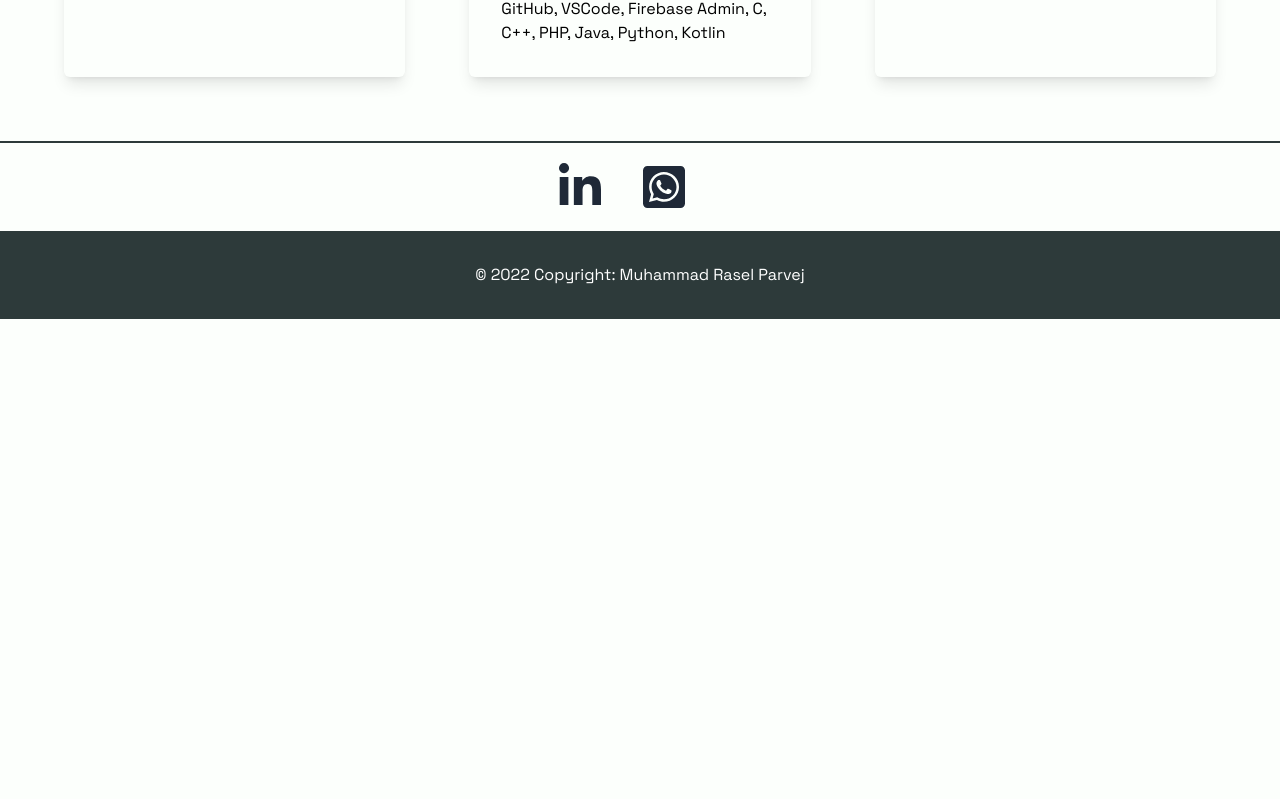
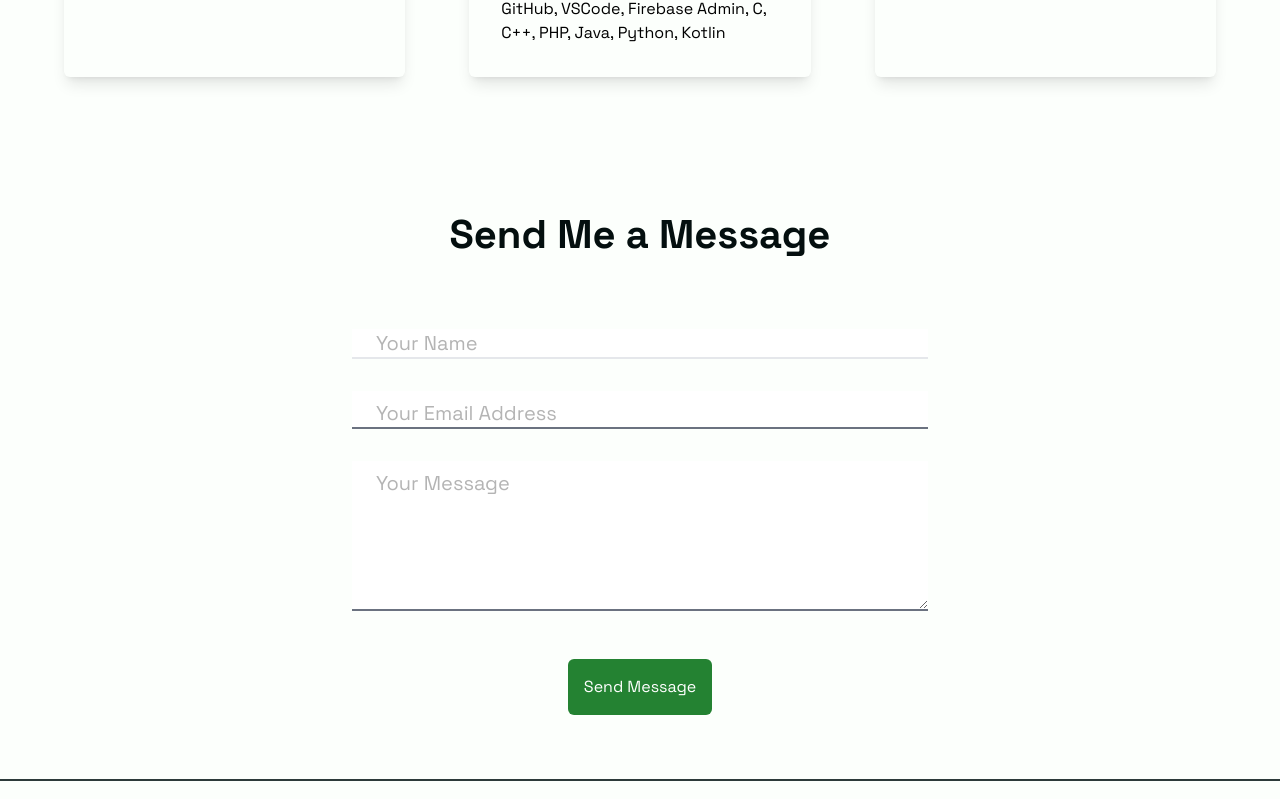
Before and after one commit to RaselParvejHrid/portfolio, a React (Vite) app: page / in a window 1280 px wide. Shown: the part 1497-2296 px from the top of the page. Before the commit the page ends 1816 px from the top, so only its background shows below. Built offline with nearby package versions, Linux system fonts and the light colour scheme.

Commit message:
Contact Form Done

```diff
--- a/package.json
+++ b/package.json
@@ -9,9 +9,12 @@
     "preview": "vite preview"
   },
   "dependencies": {
+    "@emailjs/browser": "^3.10.0",
     "react": "^18.2.0",
     "react-dom": "^18.2.0",
+    "react-hook-form": "^7.40.0",
     "react-icons": "^4.7.1",
+    "react-toastify": "^9.1.1",
     "typewriter-effect": "^2.19.0"
   },
   "devDependencies": {
--- a/src/App.jsx
+++ b/src/App.jsx
@@ -1,6 +1,7 @@
 import React from "react";
 import About from "./components/About";
 import Intro from "./components/Intro";
+import MessageMe from "./components/MessageMe";
 import MyFooter from "./components/MyFooter";
 import MyNavbar from "./components/MyNavbar";
 import Skills from "./components/Skills";
@@ -12,6 +13,7 @@ const App = () => {
       <Intro />
       <About />
       <Skills />
+      <MessageMe />
       <MyFooter />
     </>
   );
--- /dev/null
+++ b/src/components/MessageMe/index.jsx
@@ -0,0 +1,111 @@
+import React, { useState } from "react";
+import { useForm } from "react-hook-form";
+import emailjs from "@emailjs/browser";
+import WaitDialog from "../WaitDialog";
+import { toast } from "react-toastify";
+
+const MessageMe = () => {
+  const {
+    register,
+    handleSubmit,
+    reset,
+    formState: { errors: formErrors },
+  } = useForm();
+
+  const [showWait, setShowWait] = useState(false);
+
+  const sendEmail = async (formData) => {
+    console.log(formData);
+    setShowWait(true);
+    try {
+      await emailjs.send(
+        import.meta.env.VITE_EMAILJS_SERVICE,
+        import.meta.env.VITE_EMAILJS_TEMPLATE,
+        formData,
+        import.meta.env.VITE_EMAILJS_PUBLICKEY
+      );
+      reset();
+      toast.success("Message Sent!", {
+        position: "bottom-right",
+        autoClose: 5000,
+        hideProgressBar: false,
+        closeOnClick: true,
+        pauseOnHover: true,
+        draggable: true,
+        progress: undefined,
+        theme: "colored",
+      });
+    } catch (err) {
+      console.error(err);
+      toast.error("Message not Sent!", {
+        position: "bottom-right",
+        autoClose: 5000,
+        hideProgressBar: false,
+        closeOnClick: true,
+        pauseOnHover: true,
+        draggable: true,
+        progress: undefined,
+        theme: "colored",
+      });
+    } finally {
+      setShowWait(false);
+    }
+  };
+  return (
+    <section id="message" className="container mx-auto p-16">
+      <h1 className="text-center font-bold text-rich-black-fogra text-h4 mb-8">
+        Send Me a Message
+      </h1>
+      <form
+        onSubmit={handleSubmit(sendEmail)}
+        className="flex flex-col justify-center max-w-xl mx-auto"
+      >
+        <input
+          type="name"
+          className="text-xl bg-white mt-8 pl-6 pb-0 placeholder:text-[#B4B4B4] border-0 border-b-2 focus:border-0 focus:border-b-2 focus:border-[#B4B4B4] focus:ring-0"
+          placeholder="Your Name"
+          {...register("name", { required: "Name is required." })}
+        />
+        {formErrors.name && (
+          <p className="mt-2 text-xs text-[#7E7E7E]">
+            {formErrors.name.message}
+          </p>
+        )}
+        <input
+          type="email"
+          className="text-xl bg-white mt-8 pl-6 pb-0 placeholder:text-[#B4B4B4] border-0 border-b-2 focus:border-0 focus:border-b-2 focus:border-[#B4B4B4] focus:ring-0"
+          placeholder="Your Email Address"
+          {...register("email", { required: "Email is required." })}
+        />
+        {formErrors.email && (
+          <p className="mt-2 text-xs text-[#7E7E7E]">
+            {formErrors.email.message}
+          </p>
+        )}
+
+        <textarea
+          placeholder="Your Message"
+          rows={5}
+          className="text-xl bg-white mt-8 pl-6 pb-0 placeholder:text-[#B4B4B4] border-0 border-b-2 focus:border-0 focus:border-b-2 focus:border-[#B4B4B4] focus:ring-0"
+          {...register("message", { required: "A Message is required." })}
+        />
+
+        {formErrors.message && (
+          <p className="mt-2 text-xs text-[#7E7E7E]">
+            {formErrors.message.message}
+          </p>
+        )}
+
+        <button
+          type="submit"
+          className="mt-12 p-4 rounded-md mx-auto bg-forest-green text-white"
+        >
+          Send Message
+        </button>
+      </form>
+      {showWait && <WaitDialog />}
+    </section>
+  );
+};
+
+export default MessageMe;
--- /dev/null
+++ b/src/components/WaitDialog/index.jsx
@@ -0,0 +1,14 @@
+import React from "react";
+
+const WaitDialog = () => {
+  return (
+    <div className="fixed top-0 left-0 w-screen h-screen z-50 bg-outer-space-crayola opacity-50 flex justify-center items-center">
+      <div
+        className="animate-spin inline-block w-32 h-16 text-6xl border bg-forest-green opacity-100"
+        role="status"
+      ></div>
+    </div>
+  );
+};
+
+export default WaitDialog;
--- a/src/main.jsx
+++ b/src/main.jsx
@@ -2,9 +2,12 @@ import React from "react";
 import ReactDOM from "react-dom/client";
 import "./main.css";
 import App from "./App";
+import { ToastContainer } from "react-toastify";
+import "react-toastify/dist/ReactToastify.css";
 
 ReactDOM.createRoot(document.getElementById("root")).render(
   <React.StrictMode>
     <App />
+    <ToastContainer />
   </React.StrictMode>
 );
```
Also changed, not shown: 1 other file (tests, documents, lock files or other folders).
